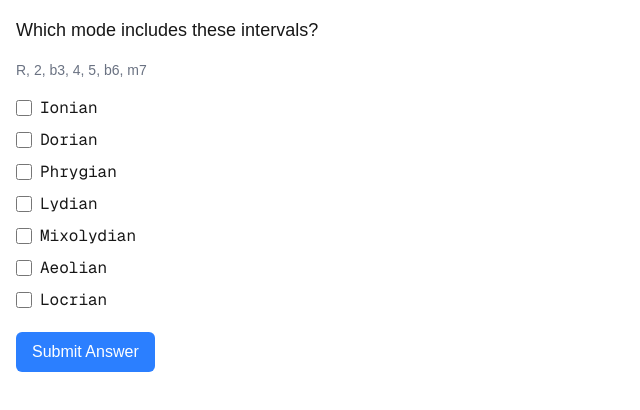
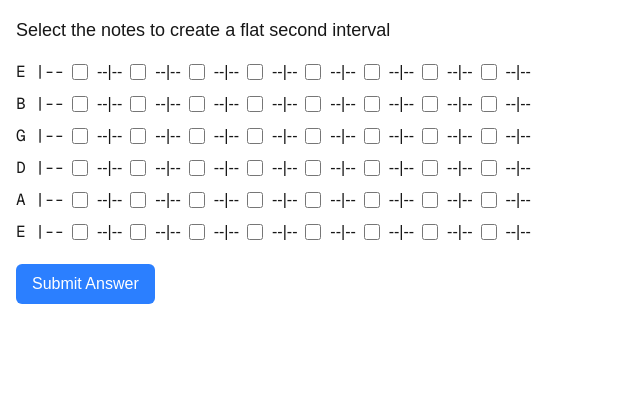
Before and after one commit to DJSethDuncan/theory, a Next.js app: page / in a window 1280 px wide. Shown: the top 410 px of the page, without its empty margins (0-640 px from the left). Built offline with nearby package versions, Linux system fonts and the light colour scheme.

Commit message:
fix question bug, build config file

```diff
--- a/src/components/intervalQuestion.tsx
+++ b/src/components/intervalQuestion.tsx
@@ -3,7 +3,7 @@ import { scoreIntervals } from "@/modules/intervals";
 import Button from "./button";
 
 import type { TIntervalQuestion } from "@/modules/question";
-import { Dispatch, SetStateAction, useState } from "react";
+import { Dispatch, SetStateAction, useEffect, useState } from "react";
 
 // @TODO: this should change to a "fretboard" question of which "Interval" is a subtype
 // maybe someday there is a "keyboard" question type that shows piano keys
@@ -21,6 +21,18 @@ export default function IntervalQuestion({
   const [selectedIntervals, setSelectedIntervals] = useState<
     [number, number][]
   >([]);
+
+  useEffect(() => {
+    clearCheckedBoxes();
+  }, [question]);
+
+  const clearCheckedBoxes = () => {
+    const checkboxes = document.querySelectorAll('input[type="checkbox"]');
+    checkboxes.forEach((checkbox) => {
+      (checkbox as HTMLInputElement).checked = false;
+      (checkbox as HTMLInputElement).disabled = false;
+    });
+  };
 
   const handleSubmit = () => {
     const isAnswerCorrect = scoreIntervals(selectedIntervals, question.meta);
--- /dev/null
+++ b/src/modules/config.tsx
@@ -0,0 +1,4 @@
+export const config = {
+  msqOptionCount: 4,
+  possibleQuestionTopics: ["intervals"],
+}
--- a/src/modules/modes.tsx
+++ b/src/modules/modes.tsx
@@ -1,4 +1,5 @@
 import { modesEasy, intervals } from "@/modules/constants";
+import { config } from "@/modules/config";
 import type { TQuestion } from "./question";
 
 type TModeQuestionType = "intervalMSQ" | "identify";
@@ -16,8 +17,8 @@ export const getModeQuestion = (): TQuestion => {
 
   switch (questionType) {
     case "intervalMSQ":
-      const correctAnswersCount = Math.floor(Math.random() * 4) + 1;
-      const incorrectAnswersCount = 4 - correctAnswersCount;
+      const correctAnswersCount = Math.floor(Math.random() * config.msqOptionCount) + 1;
+      const incorrectAnswersCount = config.msqOptionCount - correctAnswersCount;
 
       const correctAnswers = getCorrectAnswers(
         randomMode.intervals,
--- a/src/modules/question.tsx
+++ b/src/modules/question.tsx
@@ -1,7 +1,6 @@
 import { getModeQuestion } from "./modes";
 import { getIntervalQuestion } from "./intervals";
-
-const possibleQuestionTopics = ["modes", "intervals"];
+import { config } from "./config";
 
 type TQuestionTopic = "modes" | "intervals";
 
@@ -25,8 +24,8 @@ export type TIntervalQuestion = TBaseQuestion & {
 export type TQuestion = TMSQQuestion | TIntervalQuestion;
 
 export const getQuestion = (): TQuestion => {
-  const randomIndex = Math.floor(Math.random() * possibleQuestionTopics.length);
-  const questionTopic = possibleQuestionTopics[randomIndex];
+  const randomIndex = Math.floor(Math.random() * config.possibleQuestionTopics.length);
+  const questionTopic = config.possibleQuestionTopics[randomIndex];
 
   switch (questionTopic) {
     case "modes":
```
